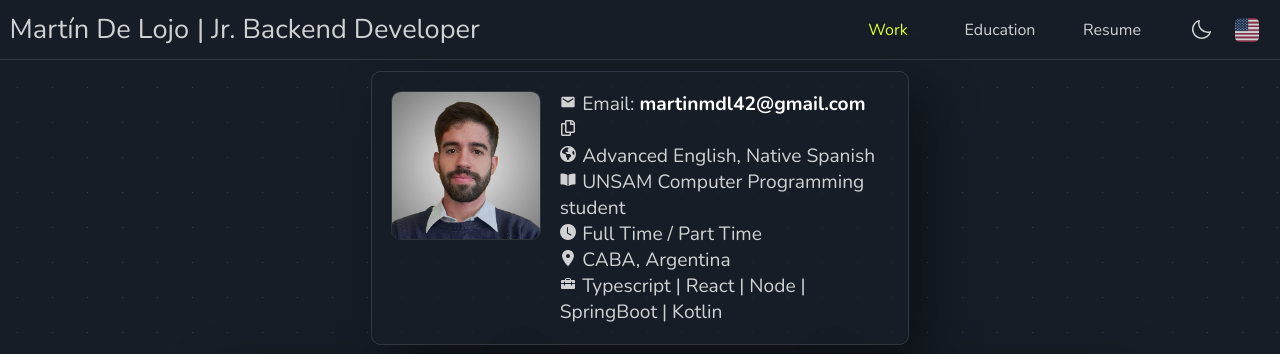
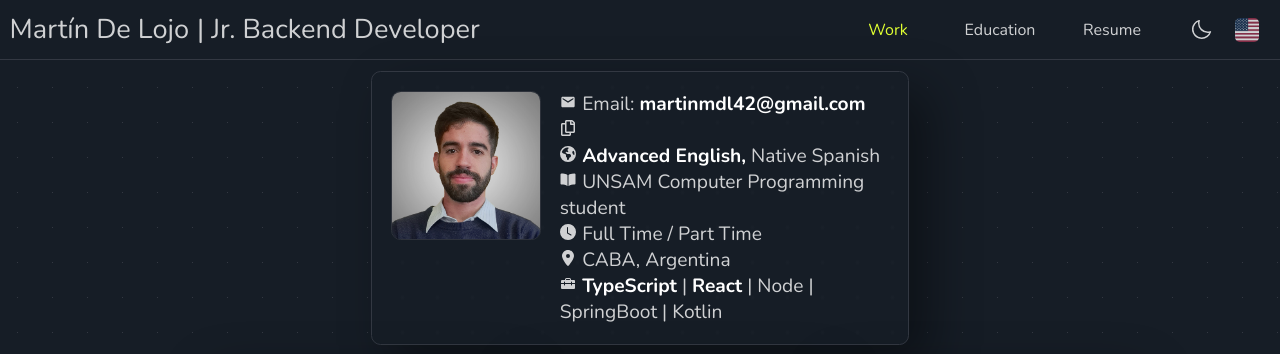
Before and after one commit to martinmdl/portfolio-2, a React (Vite) app: page /work in a window 1280 px wide. Shown: the top 354 px of the page. Built offline with nearby package versions, Linux system fonts and the light colour scheme; grey boxes are pictures that could not be loaded.

Commit message:
highlight text to make it scannable

```diff
--- a/src/Translation.tsx
+++ b/src/Translation.tsx
@@ -40,11 +40,11 @@ const translator = {
         },
         workText: {
             emailCopy: "Copied!",
-            languages: "Advanced English, Native Spanish",
+            languages: ["Advanced English,", "Native Spanish"],
             university: "UNSAM Computer Programming student",
             availability: "Full Time / Part Time",
             location: "CABA, Argentina",
-            techStack: "Typescript | React | Node | SpringBoot | Kotlin",
+            techStack: ["|", "TypeScript", "React", "Node", "SpringBoot", "Kotlin"],
         },
         workCards: [
             {
@@ -66,7 +66,7 @@ const translator = {
                 image: fileManager,
             },
         ],
-        eduText: ["About to graduate as a", "Computer Programming Technician", "from Universidad Nacional de San Martín (UNSAM) by the end of 2025. My education allows me to engineer", "performant", "solutions. Although I have a preference for and more experience in", "backend", "development, I also feel comfortable working on the", "frontend,", "as I have recently acquired extensive knowledge of React. Lastly, I would like to highlight my", "communication", "skills and proficiency in English."],
+        eduText: ["About to graduate as a", "Computer Programming Technician", "from Universidad Nacional de San Martín (UNSAM) by the end of 2025. My education and experience allow me to engineer", "Performant", "solutions. Although I have a preference for and more experience in", "Backend", "development, I also feel comfortable working on the", "Frontend,", "as I have recently acquired extensive knowledge of", "React", ". Lastly, I would like to highlight my", "Communication", "skills and proficiency in English."],
         eduCards: [
             {
                 id: 1,
@@ -101,11 +101,11 @@ const translator = {
         },
         workText: {
             emailCopy: "Copiado!",
-            languages: "Inglés Avanzado, Español Nativo",
+            languages: ["Inglés Avanzado,", "Español Nativo"],
             university: "Estudiante de Programación Informática UNSAM",
             availability: "Full Time / Part Time",
             location: "CABA, Argentina",
-            techStack: "Typescript | React | Node | SpringBoot | Kotlin",
+            techStack: ["|", "TypeScript", "React", "Node", "SpringBoot", "Kotlin"],
         },
         workCards: [
             {
@@ -127,7 +127,7 @@ const translator = {
                 image: fileManager,
             },
         ],
-        eduText: ["Próximo a recibirme de", "Técnico Programador Informático", "de la Universidad Nacional de San Martín (UNSAM) a fines de 2025. Mi formación me permite ingeniar soluciones", "performantes.", "Aunque tenga preferencia y más experiencia en el desarrollo", "backend,", "también me siento cómodo desarrollando", "frontend,", "ya que ultimamente adquirí amplios conocimientos de React. Por úlitmo, quiero agregar que me caracterizo por mi capacidad de", "comunicación", "y manejo del inglés."],
+        eduText: ["Próximo a recibirme de", "Técnico Programador Informático", "de la Universidad Nacional de San Martín (UNSAM) a fines de 2025. Mi formación y experiencia me permiten ingeniar soluciones", "Performantes.", "Aunque tenga preferencia y más experiencia en el desarrollo", "Backend,", "también me siento cómodo desarrollando", "Frontend,", "ya que ultimamente adquirí amplios conocimientos de", "React.", "Por úlitmo, quiero agregar que me caracterizo por mi capacidad de", "Comunicación", "y manejo del inglés."],
         eduCards: [
             {
                 id: 1,
--- a/src/layouts/01_Work.tsx
+++ b/src/layouts/01_Work.tsx
@@ -48,11 +48,11 @@ export function Work() {
 
                         <Email emailCopy={currentLanguage.workText.emailCopy} centered={false} />
 
-                        <p className="paragraph"><FaEarthAmericas className="icon"/>{currentLanguage.workText.languages}</p>
+                        <p className="paragraph"><FaEarthAmericas className="icon"/><b>{currentLanguage.workText.languages[0]}</b> {currentLanguage.workText.languages[1]}</p>
                         <p className="paragraph"><IoBook className="icon"/>{currentLanguage.workText.university}</p>
                         <p className="paragraph"><BsClockFill className="icon"/>{currentLanguage.workText.availability}</p>
                         <p className="paragraph"><FaLocationDot className="icon"/>{currentLanguage.workText.location}</p>
-                        <p className="paragraph"><PiToolboxFill className="icon"/>{currentLanguage.workText.techStack}</p>
+                        <p className="paragraph"><PiToolboxFill className="icon"/><b>{currentLanguage.workText.techStack[1]}</b> {currentLanguage.workText.techStack[0]} <b>{currentLanguage.workText.techStack[2]}</b> {currentLanguage.workText.techStack[0]} {currentLanguage.workText.techStack[3]} {currentLanguage.workText.techStack[0]} {currentLanguage.workText.techStack[4]} {currentLanguage.workText.techStack[0]} {currentLanguage.workText.techStack[5]}</p>
 
                     </article>
 
--- a/src/layouts/02_Education.tsx
+++ b/src/layouts/02_Education.tsx
@@ -39,7 +39,7 @@ export function Education() {
 
                         <Email emailCopy={currentLanguage.workText.emailCopy} centered={true} />
 
-                        <p className="paragraph">{currentLanguage.eduText[0]} <b>{currentLanguage.eduText[1]}</b> {currentLanguage.eduText[2]} <b>{currentLanguage.eduText[3]}</b> {currentLanguage.eduText[4]} <b>{currentLanguage.eduText[5]}</b> {currentLanguage.eduText[6]} <b>{currentLanguage.eduText[7]}</b> {currentLanguage.eduText[8]} <b>{currentLanguage.eduText[9]}</b> {currentLanguage.eduText[10]}</p>
+                        <p className="paragraph">{currentLanguage.eduText[0]} <b>{currentLanguage.eduText[1]}</b> {currentLanguage.eduText[2]} <b>{currentLanguage.eduText[3]}</b> {currentLanguage.eduText[4]} <b>{currentLanguage.eduText[5]}</b> {currentLanguage.eduText[6]} <b>{currentLanguage.eduText[7]}</b> {currentLanguage.eduText[8]} <b>{currentLanguage.eduText[9]}</b> {currentLanguage.eduText[10]} <b>{currentLanguage.eduText[11]}</b> {currentLanguage.eduText[12]} <b>{currentLanguage.eduText[13]}</b></p>
 
                     </article>
 
```
